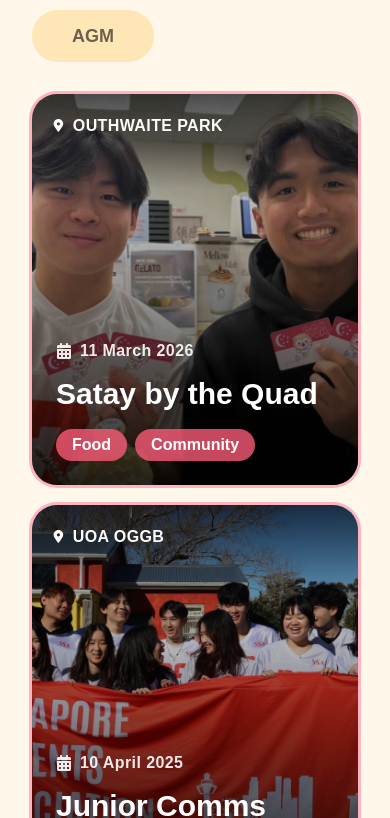
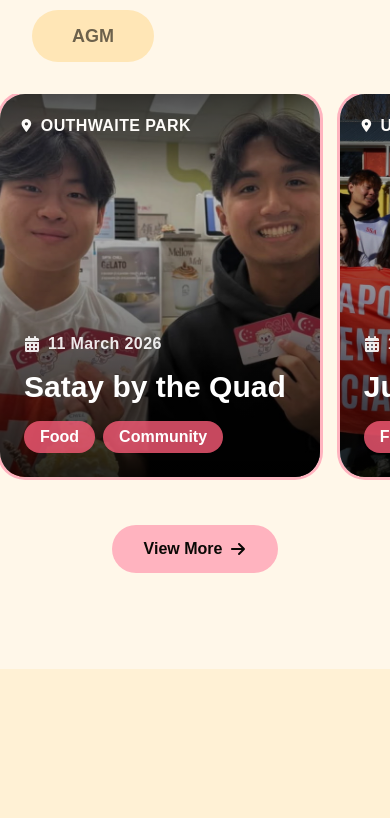
Before and after one commit to UoaWDCC/ssa, a Next.js app in the folder web/: page /events in a window 390 px wide. Shown: the part 1506-2324 px from the top of the page. After the commit the page ends 2175 px from the top, so only its background shows below. Built offline with nearby package versions, Linux system fonts and the light colour scheme; a web font is replaced by a local one.

Commit message:
fix: mobile scrolling changed to horizontal

```diff
--- a/web/src/app/events/_components/PastEventsSection.tsx
+++ b/web/src/app/events/_components/PastEventsSection.tsx
@@ -41,7 +41,7 @@ export default function PastEventsSection() {
   const hasMore = visibleCount < filteredEvents.length
 
   return (
-    <section className="px-8 sm:px-14 md:px-20 lg:px-[6.5rem] py-8 sm:py-10 md:py-12">
+    <section className="px-8 sm:px-14 md:px-20 lg:px-26 py-8 sm:py-10 md:py-12">
       <h2 className="font-averia font-bold text-ssa-black text-2xl sm:text-3xl md:text-4xl mb-4 sm:mb-6">
         Past Events
       </h2>
@@ -89,9 +89,14 @@ export default function PastEventsSection() {
       </div>
 
       {/* Grid */}
-      <div className="mt-8 grid grid-cols-1 gap-5 sm:grid-cols-2 sm:gap-6 md:gap-8 lg:grid-cols-3">
+      <div className="mt-8 -mx-8 flex gap-5 overflow-x-auto px-8 pb-2 snap-x snap-mandatory sm:mx-0 sm:grid sm:grid-cols-2 sm:gap-6 sm:overflow-visible sm:px-0 md:gap-8 lg:grid-cols-3">
         {visibleEvents.map((event) => (
-          <PastEventCard key={event.slug} event={event} />
+          <div
+            key={event.slug}
+            className="w-[82vw] flex-none snap-start sm:w-auto"
+          >
+            <PastEventCard event={event} />
+          </div>
         ))}
       </div>
 
```
